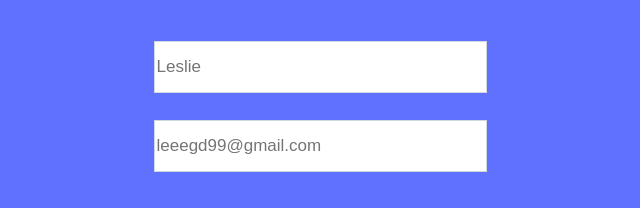
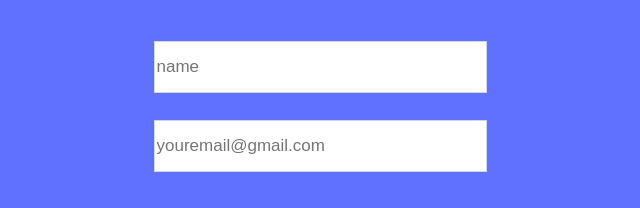
Before and after one commit to Leeoasis/My-Portfolio, a website: page index.html in a window 1280 px wide. Shown: the part 4566-4774 px from the top of the page, 320-960 px from the left. Drawn offline with Linux system fonts and the light colour scheme.

Commit message:
Update contact form markup

```diff
--- a/index.html
+++ b/index.html
@@ -253,8 +253,8 @@
            </p>
         <div class="form">
           <form action="https://formspree.io/f/mrgvbqna" method="post">
-            <input class="contact-input" name="name" placeholder="Leslie" type="text" maxlength="30" required>
-            <input class="contact-input" name="email" type="email" placeholder="leeegd99@gmail.com" required>
+            <input class="contact-input" name="name" placeholder="name" type="text" maxlength="30" required>
+            <input class="contact-input" name="email" type="email" placeholder="youremail@gmail.com" required>
             <textarea class="textarea-input" name="textarea" cols="30" rows="9"
                 placeholder="Write your message here" maxlength="500" required></textarea><br>
             <button class="button contact-button">Get In Touch</button>
```
